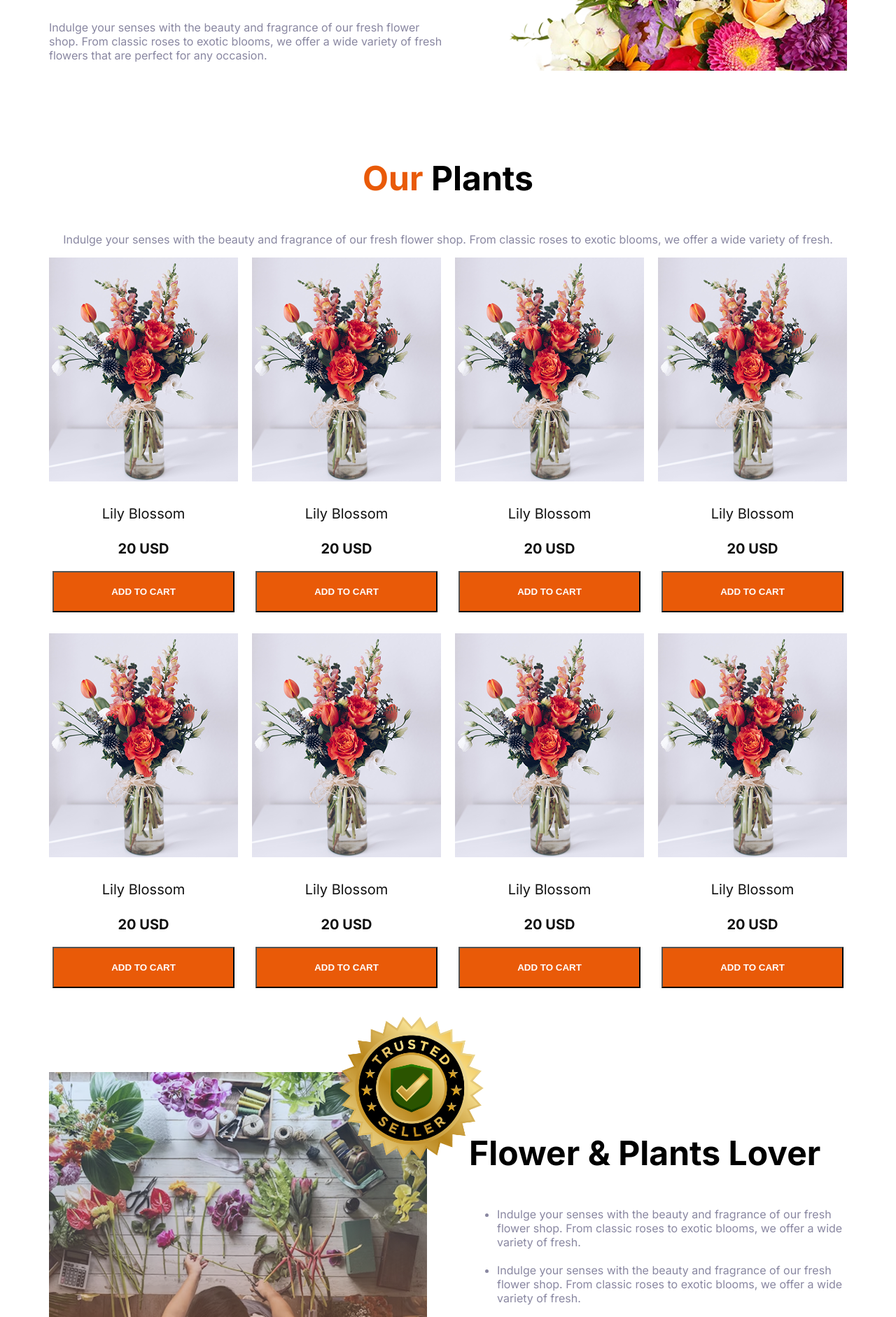
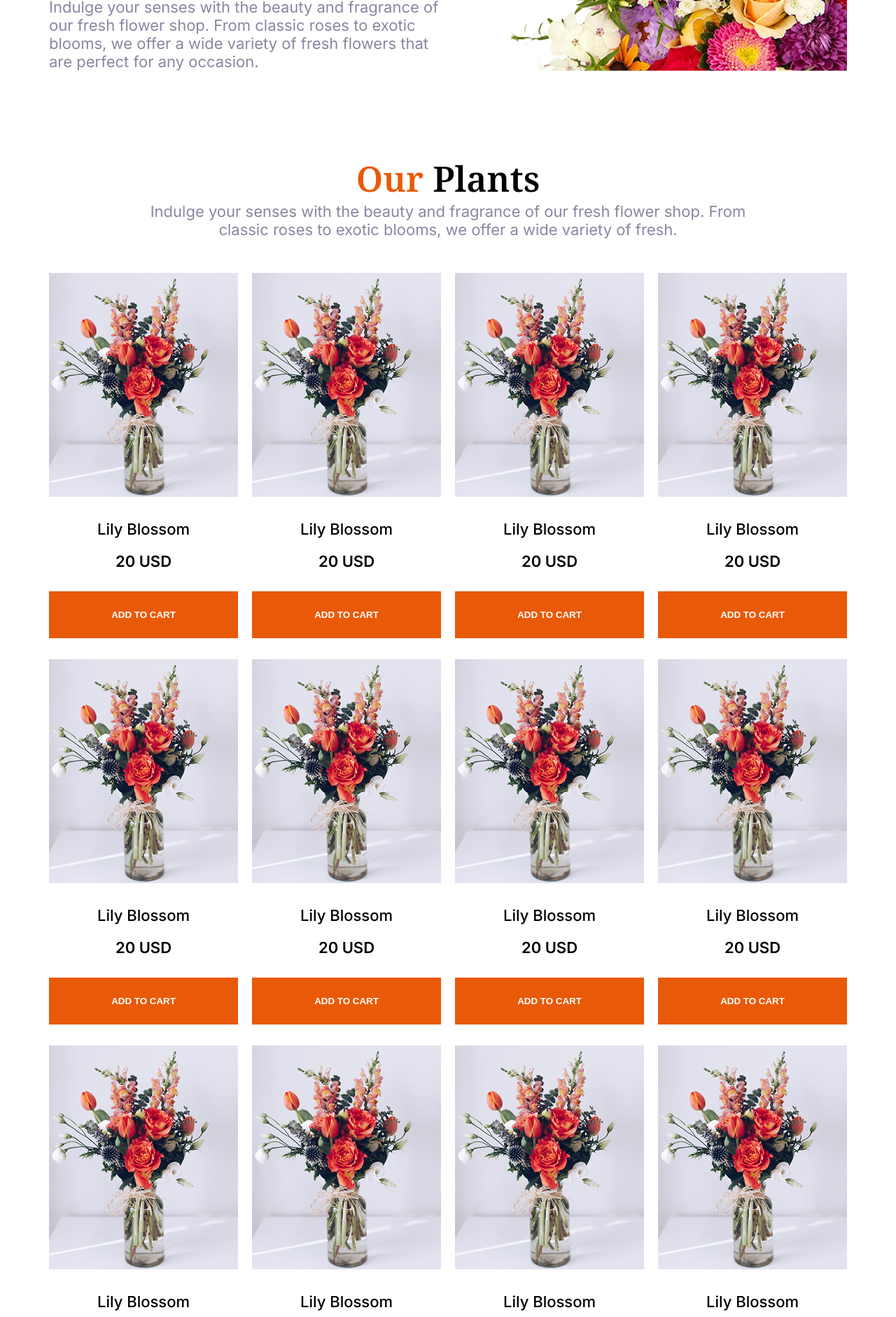
Before and after one commit to prosaju/assignment02, a plain HTML site: page index.html in a window 1280 px wide. Shown: the part 487-2369 px from the top of the page at 70% size. Drawn offline with Linux system fonts and the light colour scheme.

Commit message:
add all edited section

```diff
--- a/index.html
+++ b/index.html
@@ -1,129 +1,189 @@
 <!DOCTYPE html>
 <html lang="en">
   <head>
-    <meta charset="UTF-8">
-    <meta name="viewport" content="width=device-width, initial-scale=1.0">
+    <meta charset="UTF-8" />
+    <meta name="viewport" content="width=device-width, initial-scale=1.0" />
     <title>Flower Market</title>
-    <link rel="stylesheet" href="styles/flower.css">
-    <script src="https://kit.fontawesome.com/427e850200.js" crossorigin="anonymous"></script>
+    <link rel="stylesheet" href="styles/flower.css" />
+    <!-- font awesome -->
+    <link
+      rel="stylesheet"
+      href="https://cdnjs.cloudflare.com/ajax/libs/font-awesome/7.0.0/css/all.min.css"
+      integrity="sha512-DxV+EoADOkOygM4IR9yXP8Sb2qwgidEmeqAEmDKIOfPRQZOWbXCzLC6vjbZyy0vPisbH2SyW27+ddLVCN+OMzQ=="
+      crossorigin="anonymous"
+      referrerpolicy="no-referrer"
+    />
+    <!-- google font inter -->
+    <link rel="preconnect" href="https://fonts.googleapis.com" />
+    <link rel="preconnect" href="https://fonts.gstatic.com" crossorigin />
+    <link
+      href="https://fonts.googleapis.com/css2?family=Inter:ital,opsz,wght@0,14..32,100..900;1,14..32,100..900&display=swap"
+      rel="stylesheet"
+    />
+    <!-- google font noto serif -->
+     <link rel="preconnect" href="https://fonts.googleapis.com">
+<link rel="preconnect" href="https://fonts.gstatic.com" crossorigin>
+<link href="https://fonts.googleapis.com/css2?family=Noto+Serif:ital,wght@0,100..900;1,100..900&display=swap" rel="stylesheet">
   </head>
-<body class="inter-fonts">
-    <header class="max-width">
-        <nav class="navbar display-flex mb">
-            <img src="assets/logo.png" alt="">
-            <ul class="display-flex">
-                <li class="nav-item hidden mr"><a href="" class="nav-link"><span class="home">Home</span></a></li>
-                <li class="nav-item hidden mr"><a href="" class="nav-link text-gray01">Shop</a></li>
-                <li class="nav-item hidden mr"><a href="" class="nav-link text-gray01">About us</a></li>
-                <li class="nav-item"><a href="" class="nav-link">Cart ($56)</a></li>
+  <body>
+    <header class="container">
+        <!-- navbar section -->
+      <nav class="navbar mb">
+        <img src="assets/logo.png" alt="" />
+        <ul class="ff01">
+          <li class="nav-item hidden mr">
+            <a href="" class="nav-link"><span class="home">Home</span></a>
+          </li>
+          <li class="nav-item hidden mr">
+            <a href="" class="nav-link text-gray01">Shop</a>
+          </li>
+          <li class="nav-item hidden mr">
+            <a href="" class="nav-link text-gray01">About us</a>
+          </li>
+          <li class="nav-item">
+            <a href="" class="nav-link"
+              ><span class="cart"
+                ><i class="fa-solid fa-cart-shopping"></i>Cart ($56)</span
+              ></a
+            >
+          </li>
         </ul>
       </nav>
-        <div class="banner display-flex mb">
-            <div class="banner-container">
-                <h2 class="banner-title">ALWAYS <span class="text-orange">FRESH <br>FLOWERS</span></h2>
-                <p class="banner-description text-gray01">Indulge your senses with the beauty and fragrance of our fresh flower shop. From classic roses to exotic blooms, we offer a wide variety of fresh flowers that are perfect for any occasion. </p>
+      <!-- banner section -->
+      <section class="banner container mb">
+        <div class="banner-left">
+          <h2 class="ff02">
+            ALWAYS <span class="text-orange">FRESH <br />FLOWERS</span>
+          </h2>
+          <p class="text-gray01 ff01">
+            Indulge your senses with the beauty and fragrance of our fresh
+            flower shop. From classic roses to exotic blooms, we offer a wide
+            variety of fresh flowers that are perfect for any occasion.
+          </p>
         </div>
-            <div class="banner-image">
-                <img src="assets/hero-flower.png" alt="">
+        <div class="banner-right">
+          <img src="assets/hero-flower.png" alt="" />
         </div>
-        </div>
+      </section>
     </header>
     <main>
       <!-- Our Plants Section -->
-        <section class="max-width mb">
-            <div class="our-plants">
-                <h3 class="section-title"><span class="text-orange">Our</span> Plants</h3>
-                <p class="section-description text-gray01">Indulge your senses with the beauty and fragrance of our fresh flower shop. From classic roses to exotic blooms, we offer a wide variety of fresh.</p>
-            </div>
-            <div class="card-container">
-                <div class="card">
-                    <img src="assets/sample-flower-image.png" alt="">
-                    <div class="card-details">
-                        <h4 class="card-title">Lily Blossom</h4>
-                        <p class="card-price">20 USD</p>
-                    </div>
+      <section class="our-plants container mb">
+          <h3 class="ff02">
+            <span class="text-orange">Our</span> Plants
+          </h3>
+          <p class="text-gray01 ff01">
+            Indulge your senses with the beauty and fragrance of our fresh
+            flower shop. From classic roses to exotic blooms, we offer a wide
+            variety of fresh.
+          </p>
+        <div class="card-section">
+          <div class="card ff01">
+            <img src="assets/sample-flower-image.png" alt="" />
+              <h4>Lily Blossom</h4>
+              <h3>20 USD</h3>
             <button class="btn-primary">ADD TO CART</button>
           </div>
-                <div class="card">
-                    <img src="assets/sample-flower-image.png" alt="">
-                    <div class="card-details">
-                        <h4 class="card-title">Lily Blossom</h4>
-                        <p class="card-price">20 USD</p>
-                    </div>
+          <div class="card ff01">
+            <img src="assets/sample-flower-image.png" alt="" />
+              <h4>Lily Blossom</h4>
+              <h3>20 USD</h3>
             <button class="btn-primary">ADD TO CART</button>
           </div>
-                <div class="card">
-                    <img src="assets/sample-flower-image.png" alt="">
-                    <div class="card-details">
-                        <h4 class="card-title">Lily Blossom</h4>
-                        <p class="card-price">20 USD</p>
-                    </div>
+          <div class="card ff01">
+            <img src="assets/sample-flower-image.png" alt="" />
+              <h4>Lily Blossom</h4>
+              <h3>20 USD</h3>
             <button class="btn-primary">ADD TO CART</button>
           </div>
-                <div class="card">
-                    <img src="assets/sample-flower-image.png" alt="">
-                    <div class="card-details">
-                        <h4 class="card-title">Lily Blossom</h4>
-                        <p class="card-price">20 USD</p>
-                    </div>
+          <div class="card ff01">
+            <img src="assets/sample-flower-image.png" alt="" />
+              <h4>Lily Blossom</h4>
+              <h3>20 USD</h3>
             <button class="btn-primary">ADD TO CART</button>
           </div>
-                <div class="card">
-                    <img src="assets/sample-flower-image.png" alt="">
-                    <div class="card-details">
-                        <h4 class="card-title">Lily Blossom</h4>
-                        <p class="card-price">20 USD</p>
-                    </div>
+          <div class="card ff01">
+            <img src="assets/sample-flower-image.png" alt="" />
+              <h4>Lily Blossom</h4>
+              <h3>20 USD</h3>
             <button class="btn-primary">ADD TO CART</button>
           </div>
-                <div class="card">
-                    <img src="assets/sample-flower-image.png" alt="">
-                    <div class="card-details">
-                        <h4 class="card-title">Lily Blossom</h4>
-                        <p class="card-price">20 USD</p>
-                    </div>
+          <div class="card ff01">
+            <img src="assets/sample-flower-image.png" alt="" />
+              <h4>Lily Blossom</h4>
+              <h3>20 USD</h3>
             <button class="btn-primary">ADD TO CART</button>
           </div>
-                <div class="card">
-                    <img src="assets/sample-flower-image.png" alt="">
-                    <div class="card-details">
-                        <h4 class="card-title">Lily Blossom</h4>
-                        <p class="card-price">20 USD</p>
-                    </div>
+          <div class="card ff01">
+            <img src="assets/sample-flower-image.png" alt="" />
+              <h4>Lily Blossom</h4>
+              <h3>20 USD</h3>
             <button class="btn-primary">ADD TO CART</button>
           </div>
-                <div class="card">
-                    <img src="assets/sample-flower-image.png" alt="">
-                    <div class="card-details">
-                        <h4 class="card-title">Lily Blossom</h4>
-                        <p class="card-price">20 USD</p>
+          <div class="card ff01">
+            <img src="assets/sample-flower-image.png" alt="" />
+              <h4>Lily Blossom</h4>
+              <h3>20 USD</h3>
+            <button class="btn-primary">ADD TO CART</button>
           </div>
+          <div class="card ff01">
+            <img src="assets/sample-flower-image.png" alt="" />
+              <h4>Lily Blossom</h4>
+              <h3>20 USD</h3>
+            <button class="btn-primary">ADD TO CART</button>
+          </div>
+          <div class="card ff01">
+            <img src="assets/sample-flower-image.png" alt="" />
+              <h4>Lily Blossom</h4>
+              <h3>20 USD</h3>
+            <button class="btn-primary">ADD TO CART</button>
+          </div>
+          <div class="card ff01">
+            <img src="assets/sample-flower-image.png" alt="" />
+              <h4>Lily Blossom</h4>
+              <h3>20 USD</h3>
+            <button class="btn-primary">ADD TO CART</button>
+          </div>
+          <div class="card ff01">
+            <img src="assets/sample-flower-image.png" alt="" />
+              <h4>Lily Blossom</h4>
+              <h3>20 USD</h3>
             <button class="btn-primary">ADD TO CART</button>
           </div>
         </div>
       </section>
       <!-- Flower & Plants Section -->
-         <section class="plant-section max-width display-flex">
+      <section class="plant-section container">
         <div class="image-container">
           <div class="section-image">
-                    <img src="assets/flower-store.png" alt="">
+            <img src="assets/flower-store.png" alt="" />
           </div>
           <div class="badge-image hidden">
-                    <img class="image-size" src="assets/trusted-badge.png" alt="">
+            <img class="image-size" src="assets/trusted-badge.png" alt="" />
           </div>
         </div>
         <div class="flower-section">
           <h3 class="section-title">Flower & Plants Lover</h3>
           <ul>
-                    <li class="text-gray01 list list">Indulge your senses with the beauty and fragrance of our fresh flower shop. From classic roses to exotic blooms, we offer a wide variety of fresh.</li>
-                    <li class="text-gray01 list">Indulge your senses with the beauty and fragrance of our fresh flower shop. From classic roses to exotic blooms, we offer a wide variety of fresh.</li>
-                    <li class="text-gray01 list">Indulge your senses with the beauty and fragrance of our fresh flower shop. From classic roses to exotic blooms, we offer a wide variety of fresh.</li>
+            <li class="text-gray01 list list">
+              Indulge your senses with the beauty and fragrance of our fresh
+              flower shop. From classic roses to exotic blooms, we offer a wide
+              variety of fresh.
+            </li>
+            <li class="text-gray01 list">
+              Indulge your senses with the beauty and fragrance of our fresh
+              flower shop. From classic roses to exotic blooms, we offer a wide
+              variety of fresh.
+            </li>
+            <li class="text-gray01 list">
+              Indulge your senses with the beauty and fragrance of our fresh
+              flower shop. From classic roses to exotic blooms, we offer a wide
+              variety of fresh.
+            </li>
           </ul>
         </div>
       </section>
     </main>
-    <footer>
-
-    </footer>
+    <footer></footer>
   </body>
 </html>
--- a/styles/flower.css
+++ b/styles/flower.css
@@ -1,17 +1,17 @@
-@import url("https://fonts.googleapis.com/css2?family=Inter:ital,opsz,wght@0,14..32,100..900;1,14..32,100..900&display=swap");
-
-.inter-fonts {
-  font-family: "Inter", sans-serif;
-  font-optical-sizing: auto;
-  font-weight: 400;
-  font-style: normal;
+*{
+  margin: 0;
+  padding: 0;
 }
 
 /* Shared styles */
-.display-flex {
-  display: flex;
+.ff01{
+  font-family: "Inter", sans-serif;
 }
-.max-width {
+.ff02{
+  font-family: "Noto Serif", serif;
+}
+
+.container {
   max-width: 1140px;
   margin: 0 auto;
 }
@@ -27,15 +27,20 @@
 .btn-primary {
   background-color: #e95a08;
   color: white;
-  padding: 20px 82px;
+  padding: 26px 50px 26px 50px;
   font-weight: 600;
+  border: none;
 }
+/* header section style */
 
-/* header section style */
 /* navbar related styles */
 .navbar {
+  display: flex;
   justify-content: space-between;
   margin-top: 30px;
+}
+.navbar ul{
+  display: flex;
 }
 .nav-item {
   list-style: none;
@@ -51,51 +56,77 @@
   font-weight: 700;
   color: black;
 }
+.cart{
+  color: black;
+}
 
 /* banner related styles */
-.banner {
+.banner{
+  display: flex;
   align-items: end;
 }
-.banner-container {
-  width: 50%;
+.banner-left {
+  flex: 1;
 }
-.banner-title {
-  font-size: 4rem;
-  font-weight: 700;
+
+.banner-left h2 {
+  font-size: 65px;
+  font-weight: 600;
+  margin-bottom: 13px;
 }
-/* .banner-description{
+.banner-left p{
+  font-size: 22px;
+  font-weight: 400;
+}
 
-} */
-.banner-image {
-  width: 50%;
+.banner-right{
+  flex: 1;
+}
+.banner-right img{
+  display: block;
 }
 /* Our plants related style */
 .our-plants {
   text-align: center;
 }
-.section-title {
-  font-size: 3rem;
-  font-weight: 700;
+.our-plants h3{
+  font-size: 50px;
+  font-weight: 600;
+}
+.our-plants p{
+  font-size: 22px;
+  font-weight: 400;
+  margin: 0px 126px;
+  margin-bottom: 49px;
 }
 /* card related style */
-.card-container {
+.card-section {
   display: grid;
   grid-template-columns: repeat(4, 1fr);
   gap: 30px 20px;
+  margin-bottom: 217px;
 }
 .card {
-  text-align: center;
+  display: flex;
+  align-items: center;
+  flex-direction: column;
 }
-.card-title {
-  font-size: 1.25rem;
-  font-weight: 400;
-  color: #111111;
+.card h4{
+  font-size: 22px;
+  font-weight: 500;
+  margin-top: 30px;
 }
-.card-price {
-  font-size: 1.25rem;
-  font-weight: 700;
-  color: #111111;
+.card h3{
+  font-size: 22px;
+  font-weight: 600;
+  margin-top: 20px;
+  margin-bottom: 30px;
 }
+.card button{
+  width: 100%;
+}
+
+
 /* flower & plants related style */
 
 .flower-section{
```
Lines whose indentation alone changed are shown as unchanged.
